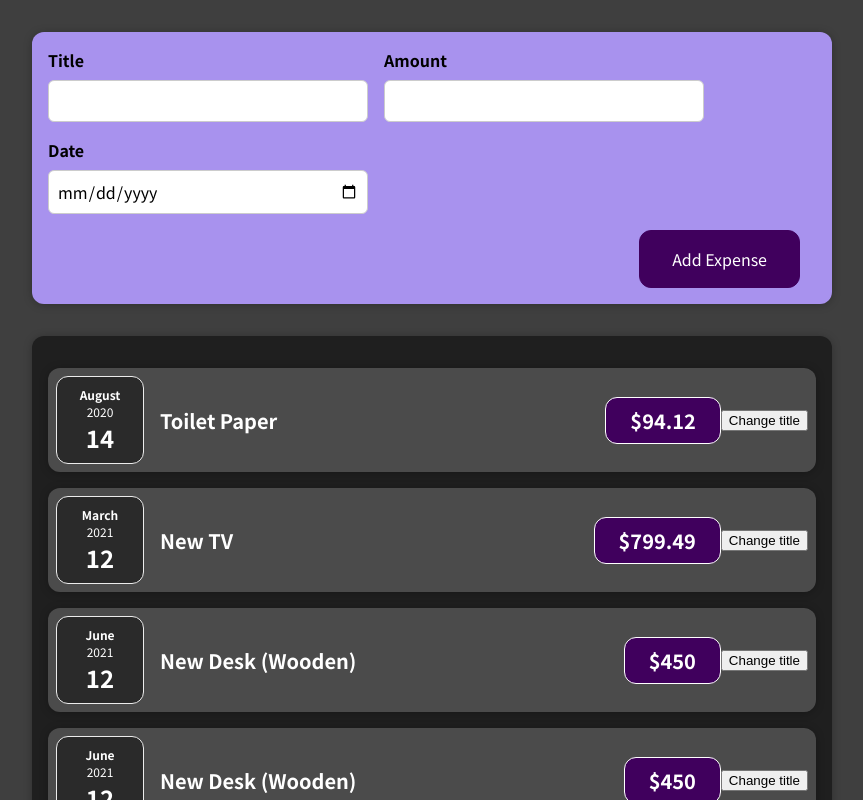
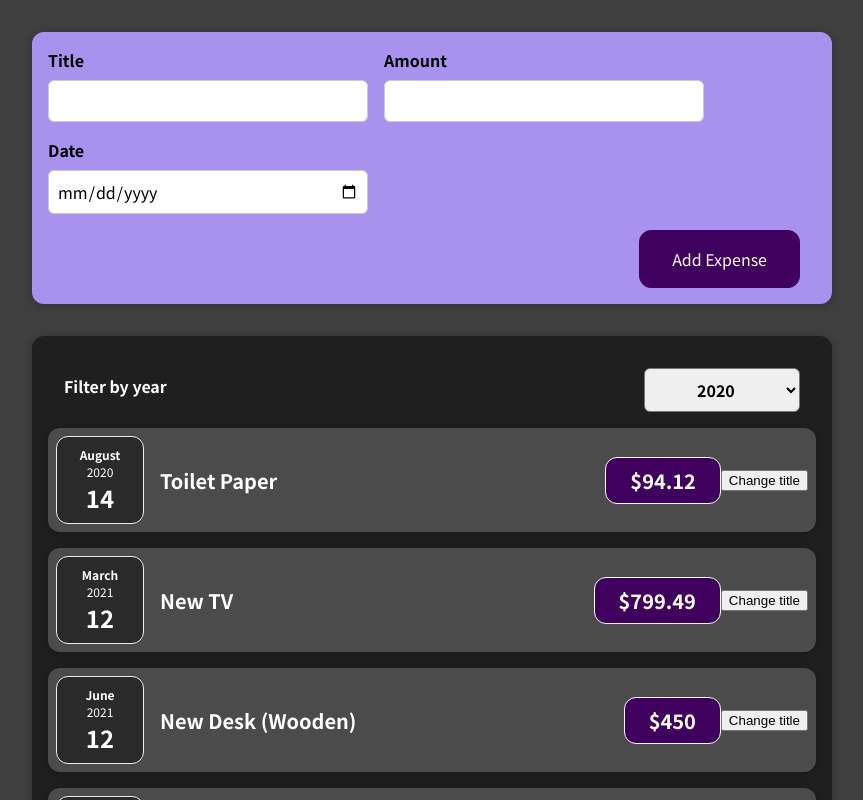
Before and after one commit to woorix2/udemy-react, a React (Create React App) app: page / in a window 1280 px wide. Shown: the top 800 px of the page, without its empty margins (208-1071 px from the left). Built offline with nearby package versions, Linux system fonts and the light colour scheme.

Commit message:
Feat: 연도 필터 기능 구현 연도별 ExpenseItem을 조회하는 기능

```diff
--- a/src/components/Expenses/Expenses.js
+++ b/src/components/Expenses/Expenses.js
@@ -1,10 +1,24 @@
 import ExpenseItem from "./ExpenseItem";
 import Card from "../UI/Card";
 import "./Expenses.css";
+import ExpensesFilter from "./ExpensesFilter";
+import { useState } from "react";
 
 const Expenses = (props) => {
+  const [filteredYear, setFilteredYear] = useState("2020");
+
+  const filterChangeHandler = (selectedYear) => {
+    console.log(selectedYear);
+    setFilteredYear(selectedYear);
+  };
+
   return (
+    <div>
       <Card className="expenses">
+        <ExpensesFilter
+          selected={filteredYear}
+          onChangeFilter={filterChangeHandler}
+        />
         <ExpenseItem
           title={props.items[0].title}
           amount={props.items[0].amount}
@@ -26,6 +40,7 @@
           date={props.items[3].date}
         />
       </Card>
+    </div>
   );
 };
 export default Expenses;
--- a/src/components/Expenses/ExpensesFilter.js
+++ b/src/components/Expenses/ExpensesFilter.js
@@ -1,11 +1,15 @@
 import "./ExpensesFilter.css";
 
 const ExpensesFilter = (props) => {
+  const dropdownChangeHandler = (e) => {
+    props.onChangeFilter(e.target.value);
+  };
+
   return (
     <div className="expenses-filter">
       <div className="expenses-filter__control">
         <label>Filter by year</label>
-        <select>
+        <select value={props.selected} onChange={dropdownChangeHandler}>
           <option value="2022">2022</option>
           <option value="2021">2021</option>
           <option value="2020">2020</option>
```
Lines whose indentation alone changed are shown as unchanged.
